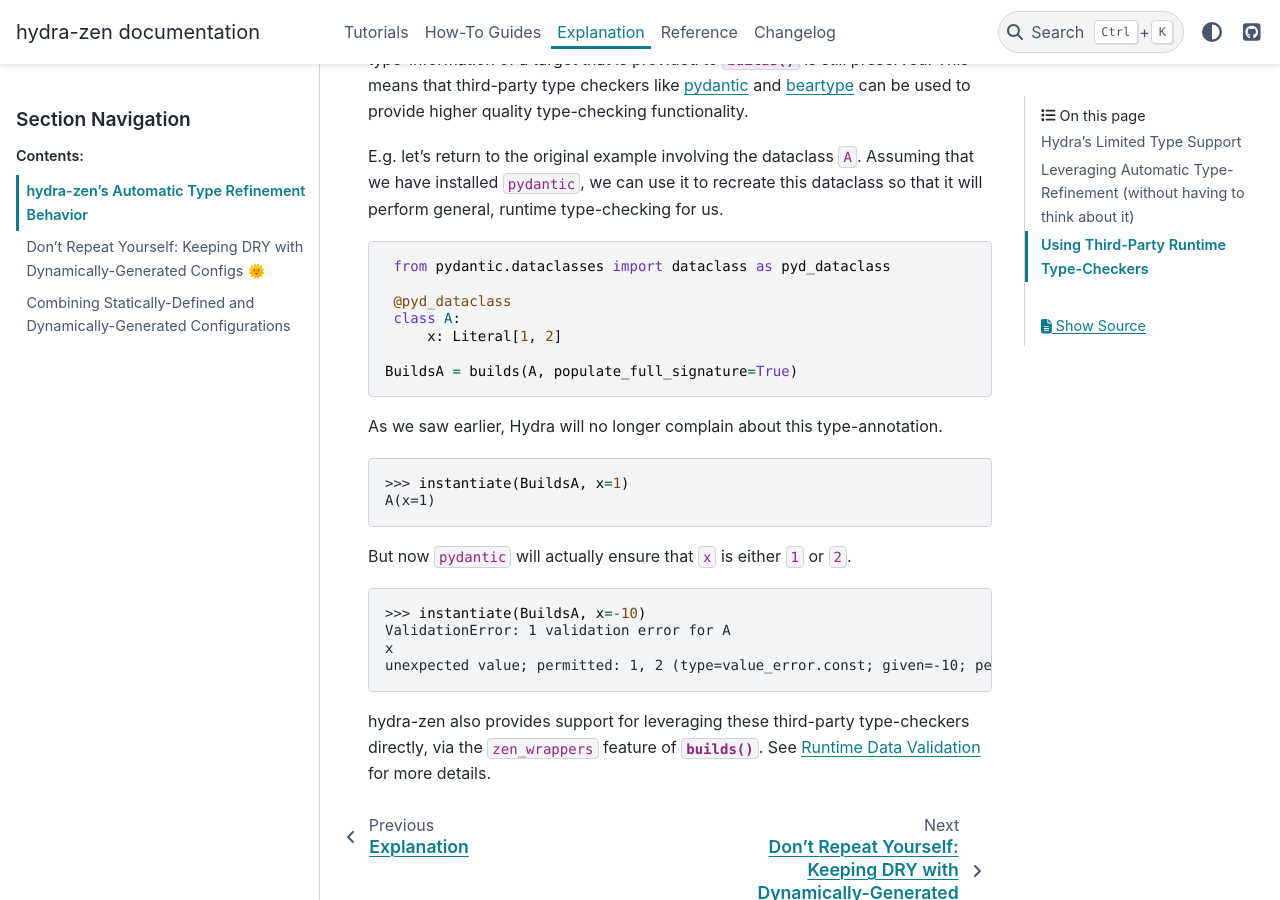
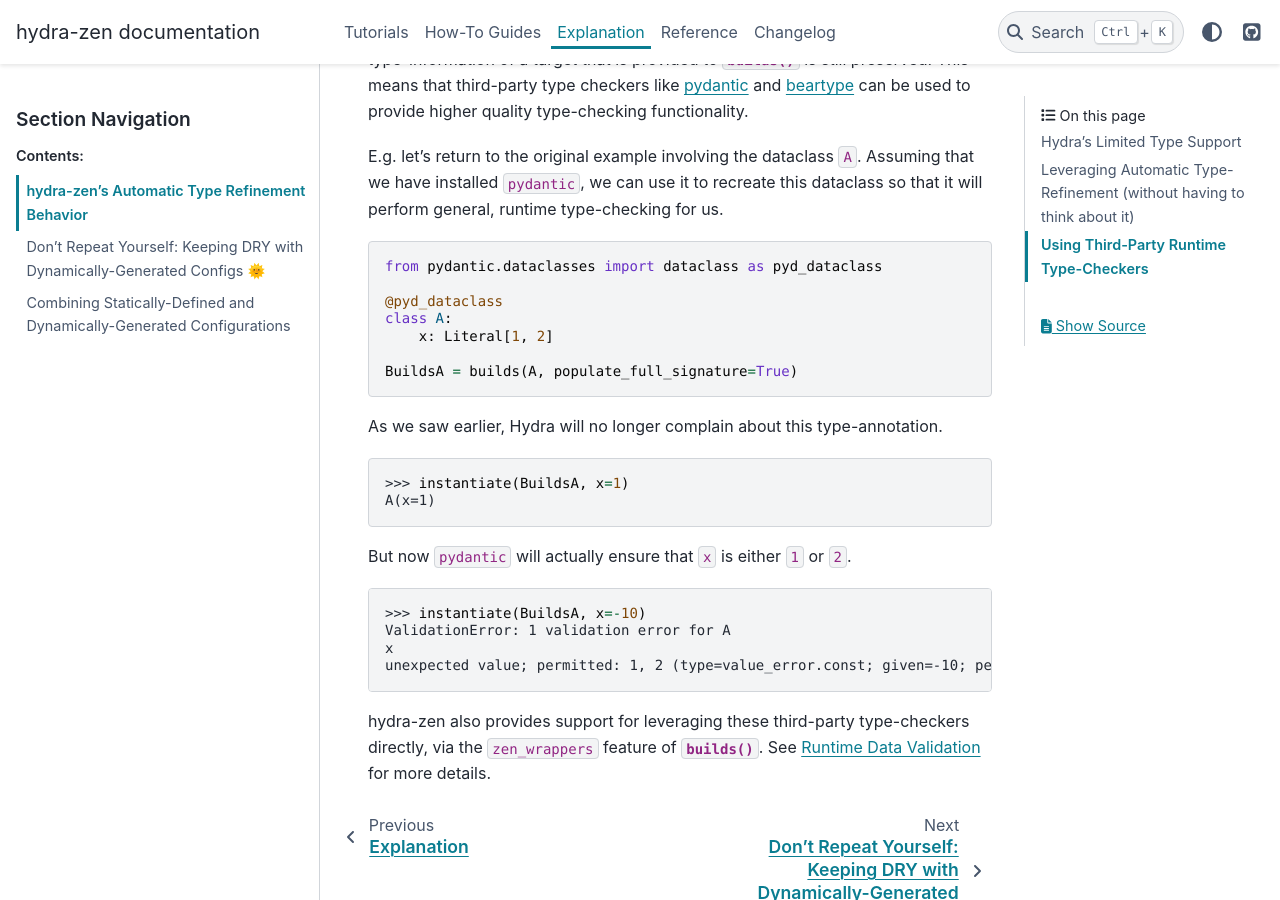
Before and after one commit to mit-ll-responsible-ai/hydra-zen, a Sphinx documentation site: the page built from docs/source/explanation/type_refinement.rst, in a window 1280 px wide and 900 px high, scrolled down 2526 px. Built offline with Sphinx 7.4.7 and the PyData theme 0.15.4, drawn with Linux system fonts in a browser that asks for light colours; the version number could not be read and is left out.

Commit message:
fix various rst formatting issues

```diff
--- a/docs/source/explanation/hydrated_dataclass.rst
+++ b/docs/source/explanation/hydrated_dataclass.rst
@@ -9,7 +9,7 @@
 ``torch.optim.Adam``. Here, static tooling can "see" the types associated with the
 configured fields, and flag bad inputs in our code. That this config is immutable is also salient to static analysis.
 
-.. code:: python
+.. code-block:: python
 
    from hydra_zen import hydrated_dataclass
 
@@ -26,7 +26,7 @@
    conf.lr = 10.0  # static type-checker flags as invalid (mutating "frozen" dataclass)
 
 
-.. code:: pycon
+.. code-block:: pycon
 
    >>> from hydra_zen import instantiate
    >>> instantiate(BuildsAdam)
@@ -37,7 +37,7 @@
 code will raise an error during the creation of ``BuildsAdam`` because the field name
 ``momentum`` was misspelled.
 
-.. code:: python
+.. code-block:: python
 
    # @hydrated_dataclass will catch the misspelled parameter name
    # and will raise a TypeError
--- a/docs/source/explanation/type_refinement.rst
+++ b/docs/source/explanation/type_refinement.rst
@@ -26,7 +26,7 @@
 Annotations that fall outside of this subset will cause Hydra to raise an error.
 This means that the following config:
 
-.. code:: python
+.. code-block:: python
 
    from typing_extensions import Literal
    from dataclasses import dataclass
@@ -38,7 +38,7 @@
 will cause Hydra to raise an error during instantiation, due to the presence of an
 unsupported type-annotation (``Literal[1, 2]``). E.g.
 
-.. code:: pycon
+.. code-block:: pycon
 
     >>> from hydra_zen import instantiate
     >>> instantiate(A, x=1)
@@ -56,7 +56,7 @@
 For example, to address the incompatibility seen in the previous example, we can use
 :func:`~hydra_zen.builds`.
 
-.. code:: pycon
+.. code-block:: pycon
 
     >>> from hydra_zen import builds
     >>> BuildsA = builds(A, populate_full_signature=True)
@@ -68,7 +68,7 @@
 without creating compatibility issues with Hydra. For example, suppose that we want to
 configure the following function:
 
-.. code:: python
+.. code-block:: python
 
    from typing import List
 
@@ -79,14 +79,14 @@
 ``List`` *is* supported, thus :func:`~hydra_zen.builds` will "broaden"
 ``List[Literal[1, 2]]`` to ``List[Any]``.
 
-.. code:: python
+.. code-block:: python
 
    # signature: `Builds_func(ones_and_twos: List[Any])`
    Builds_func = builds(func, populate_full_signature=True)
 
 In this way, we can still configure and build this function, but we also retain some level of type-validation
 
-.. code:: pycon
+.. code-block:: pycon
 
    >>> instantiate(Builds_func, ones_and_twos="not a list")
    ---------------------------------------------------------------------------------
@@ -113,26 +113,26 @@
 we have installed ``pydantic``, we can use it to recreate this dataclass so that it
 will perform general, runtime type-checking for us.
 
-.. code:: python
+.. code-block:: python
 
-    from pydantic.dataclasses import dataclass as pyd_dataclass
+   from pydantic.dataclasses import dataclass as pyd_dataclass
 
-    @pyd_dataclass
-    class A:
-        x: Literal[1, 2]
+   @pyd_dataclass
+   class A:
+       x: Literal[1, 2]
 
    BuildsA = builds(A, populate_full_signature=True)
 
 As we saw earlier, Hydra will no longer complain about this type-annotation.
 
-.. code:: pycon
+.. code-block:: pycon
 
     >>> instantiate(BuildsA, x=1)
     A(x=1)
 
 But now ``pydantic`` will actually ensure that ``x`` is either ``1`` or ``2``.
 
-.. code:: pycon
+.. code-block:: pycon
 
     >>> instantiate(BuildsA, x=-10)
     ValidationError: 1 validation error for A
--- a/docs/source/how_to/partial_config.rst
+++ b/docs/source/how_to/partial_config.rst
@@ -76,7 +76,7 @@
 .. code-block:: pycon
    :caption: 4: Examining a YAML-serialized partial config.
 
-   >>> from hydra-zen import to_yaml
+   >>> from hydra_zen import to_yaml
 
    >>> print(to_yaml(OptimConf))
    _target_: hydra_zen.funcs.zen_processing
```
